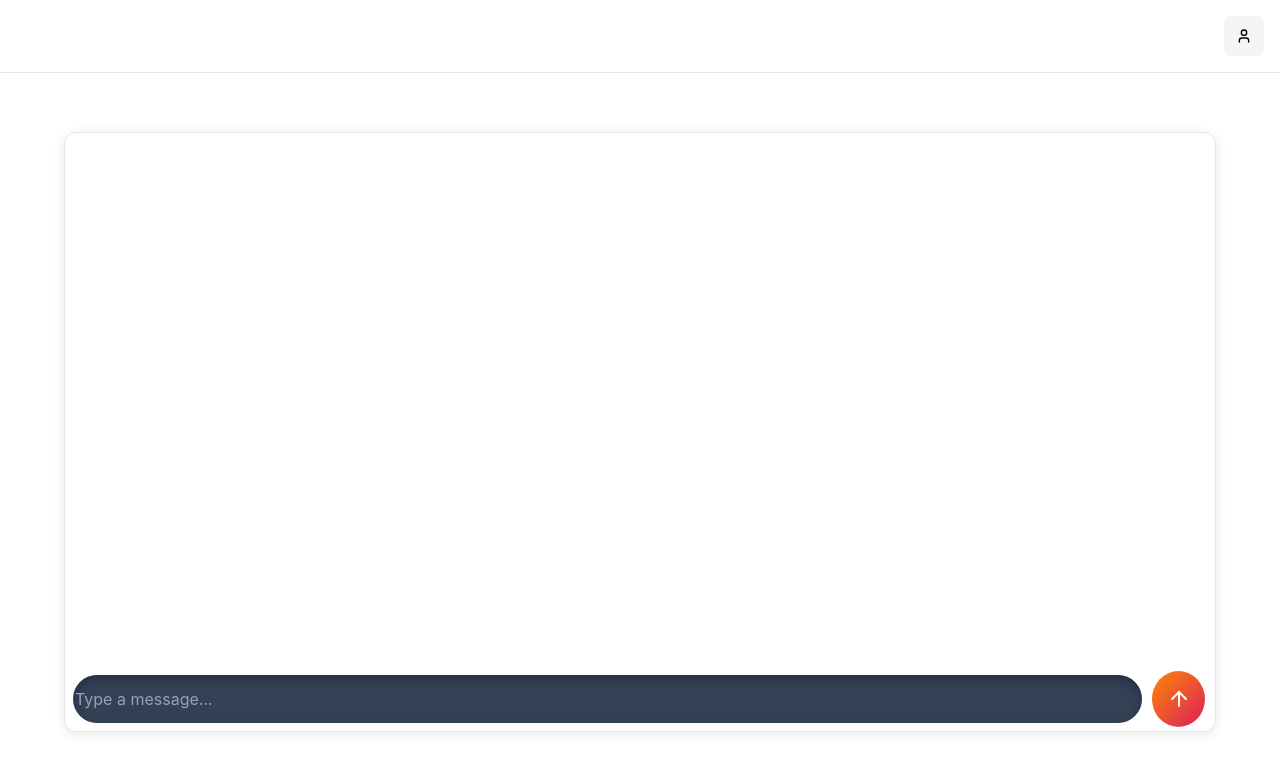
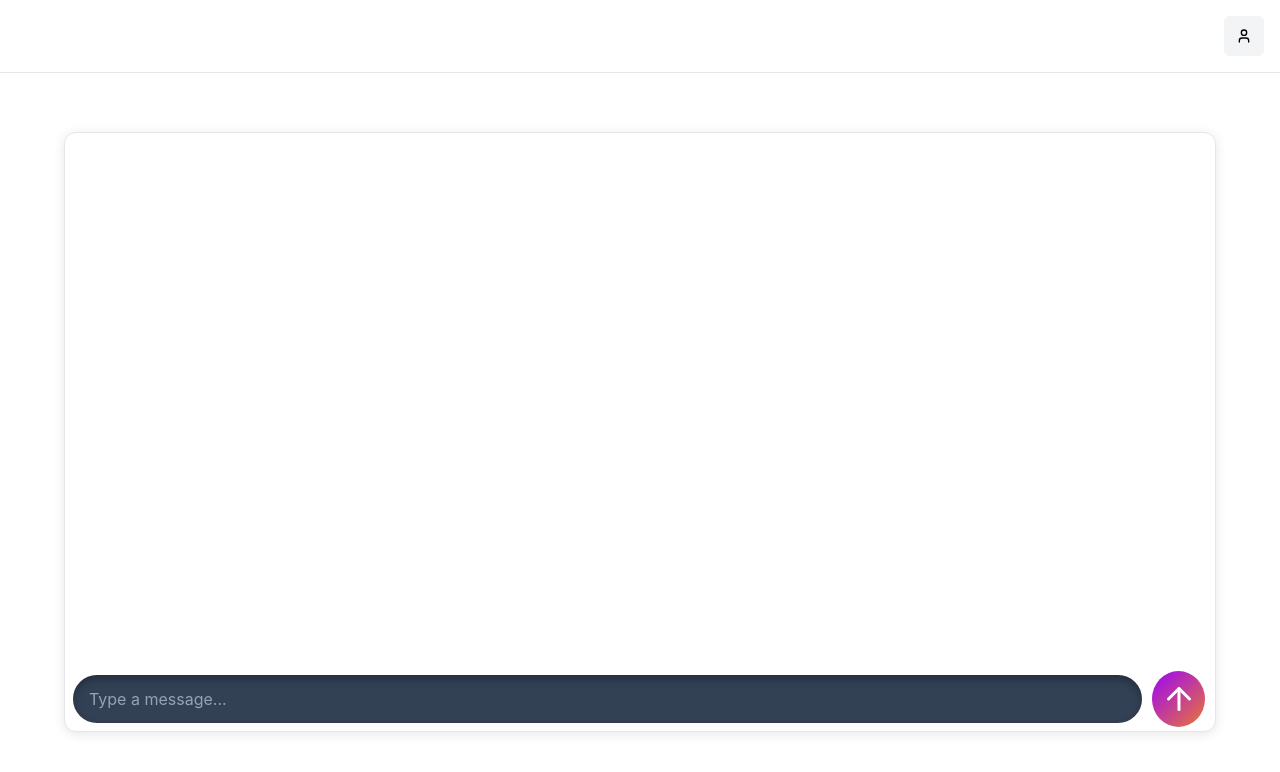
Before and after one commit to zuuxuux/gpt-repository-loader, a React (Vite) app in the folder frontend/: page / in a window 1280 px wide. Shown: the top 772 px of the page. Built offline with nearby package versions, Linux system fonts and the light colour scheme.

Commit message:
Some basic styling

```diff
--- a/frontend/src/components/ui/InputArea.module.css
+++ b/frontend/src/components/ui/InputArea.module.css
@@ -5,7 +5,7 @@
     border-radius: 9999px;
     border: none;
     background-color: rgb(51 65 85); /* Lighter slate-700 */
-    padding: 2px;
+    padding: 2px 3.5rem 2px 1rem;
     font-size: 1rem;
     color: white;
     box-shadow: inset 0 4px 8px rgba(0, 0, 0, 0.3);
--- a/frontend/src/components/ui/SendButton.module.css
+++ b/frontend/src/components/ui/SendButton.module.css
@@ -4,7 +4,7 @@
   justify-content: center;
   border: none;
   border-radius: 50%;
-  background: linear-gradient(135deg, #ff8a00, #da1b60);
+  background: linear-gradient(135deg, #9901FE, #EC7B2F);
   padding: 2px;
   box-sizing: border-box;
   background-clip: content-box, border-box;
@@ -24,8 +24,8 @@
 
 .icon {
   color: #fff;
-  width: 24px;
-  height: 24px;
+  width: 36px;
+  height: 36px;
 }
 
 /* Size variants */
```
